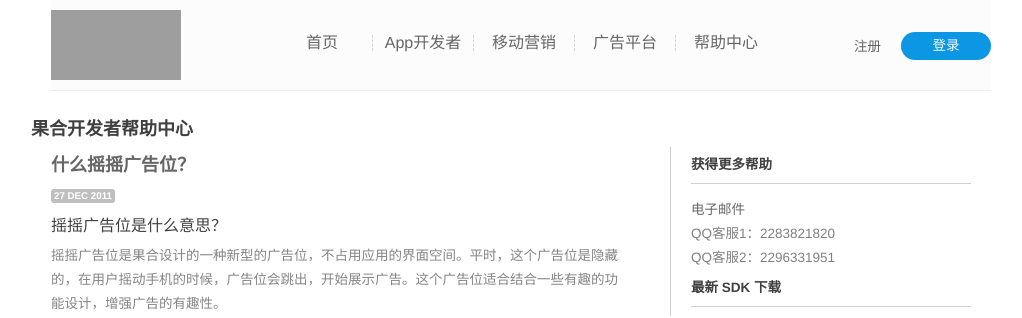
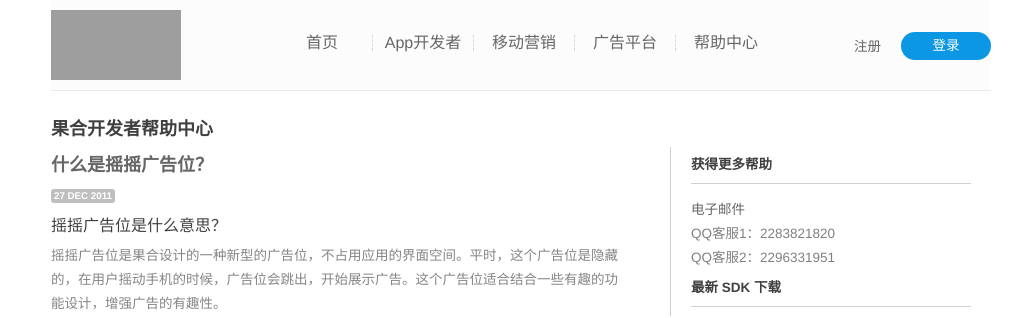
Before and after one commit to guohe/guohe-help, a Jekyll site: the page built from _posts/2011-12-27-whats-shake-ad.md, in a window 1280 px wide, cut to the strip 0-318 px from the top of the page. Shown: the whole strip, without its empty margins (119-1141 px from the left). Built offline with Jekyll 4.4.1, drawn with Linux system fonts in a browser that asks for light colours; nearby versions of some CDN libraries; Markdown is read by kramdown in place of the engine named in the settings; grey boxes are pictures that could not be loaded.

Commit message:
css fixes

```diff
--- a/_layouts/base-post.html
+++ b/_layouts/base-post.html
@@ -6,7 +6,7 @@
    <link rel="stylesheet" href="../css/bootstrap.min.css" type="text/css" />
    <link rel="stylesheet" href="../css/base.css" type="text/css" media="screen, projection" />
    <link rel="stylesheet" href="../css/style.css" type="text/css" media="screen, projection" />
-	<link rel="shortcut icon" href="../favicon.ico" type="image/x-icon">
+	<link rel="shortcut icon" href="/favicon.ico" type="image/x-icon">
    <script type="text/javascript" src="http://ajax.aspnetcdn.com/ajax/jQuery/jquery-1.7.1.min.js" charset="utf=8"></script>
 </head>
 <body>
@@ -16,7 +16,7 @@
 		</div>
 
 		<div class="row">
-			<h1>果合开发者帮助中心</h1>
+			<h1 class="span10">果合开发者帮助中心</h1>
 		</div>
 	    <div class="row">
 	    	<div class="main span10">
--- a/_layouts/base.html
+++ b/_layouts/base.html
@@ -6,7 +6,7 @@
    <link rel="stylesheet" href="./css/bootstrap.min.css" type="text/css" />
    <link rel="stylesheet" href="./css/base.css" type="text/css" media="screen, projection" />
    <link rel="stylesheet" href="./css/style.css" type="text/css" media="screen, projection" />
-   <link rel="shortcut icon" href="./favicon.ico" type="image/x-icon">
+   <link rel="shortcut icon" href="/favicon.ico" type="image/x-icon">
    <script type="text/javascript" src="http://ajax.aspnetcdn.com/ajax/jQuery/jquery-1.7.1.min.js" charset="utf=8"></script>
 </head>
 <body>
--- a/_posts/2011-12-27-whats-shake-ad.md
+++ b/_posts/2011-12-27-whats-shake-ad.md
@@ -1,6 +1,6 @@
 ---
 layout: post
-title: 什么摇摇广告位？
+title: 什么是摇摇广告位？
 category: dashboard
 ---
 
```
Also changed, not shown: 16 other files.
